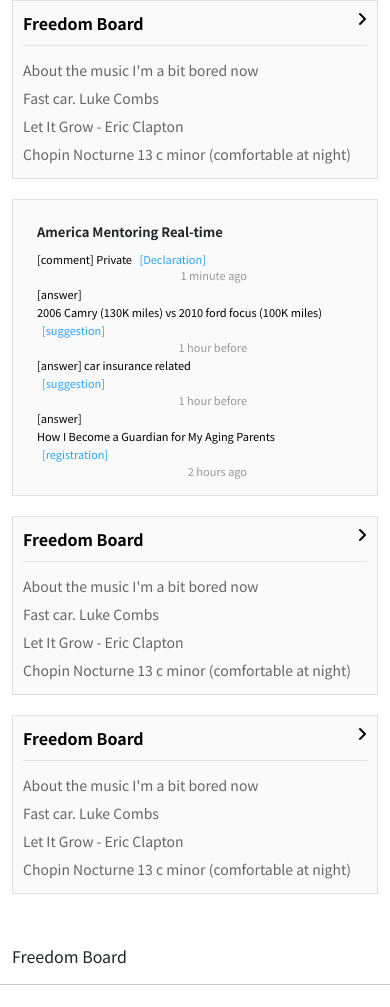
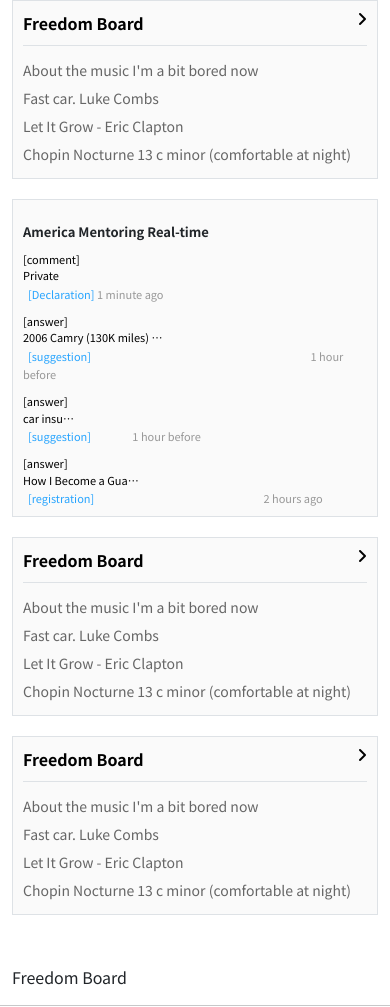
Before and after one commit to QuynYii2/tdoctor, a plain HTML site: page mentors.html in a window 390 px wide. Shown: the part 6023-7030 px from the top of the page. Drawn offline with nearby package versions, Linux system fonts and the light colour scheme.

Commit message:
responsive

```diff
--- a/css/responsive.scss
+++ b/css/responsive.scss
@@ -293,6 +293,24 @@ $main-color: #0cbff1;
     padding: 10px;
     border-radius: 50%;
     background-color: white;
+  }
+
+  .body {
+    .listContainer {
+      .bestMentoringWrap {
+        .Box {
+          .textArea {
+            li {
+              width: 100%;
+            }
+            .textList {
+              width: 50%;
+              display: block;
+            }
+          }
+        }
+      }
+    }
   }
 
   .swiper-button-prev {
--- a/css/style.scss
+++ b/css/style.scss
@@ -2755,13 +2755,8 @@ $background-color_1: #f5f5f5;
       .Box {
         position: relative;
         width: 100%;
-        height: 275px;
-        //border: 1px solid #cccccc;
-        //background-color: $background-color_1;
+        height: 100%;
         .textArea {
-          height: 174px;
-          padding-left: 14px;
-          padding-bottom: 8px;
           .Topbanner {
             font-size: 13px;
             font-weight: bold;
@@ -2785,7 +2780,6 @@ $background-color_1: #f5f5f5;
             cursor: pointer;
           }
           .clock {
-            float: right;
             color: $color_3;
             vertical-align: middle;
           }
@@ -2809,6 +2803,7 @@ $background-color_1: #f5f5f5;
               white-space: nowrap;
               vertical-align: middle;
               cursor: pointer;
+              display: inline-block;
             }
             .tag {
               display: inline-block;
```
Also changed, not shown: css/responsive.css, css/style.css, 2 other files.
